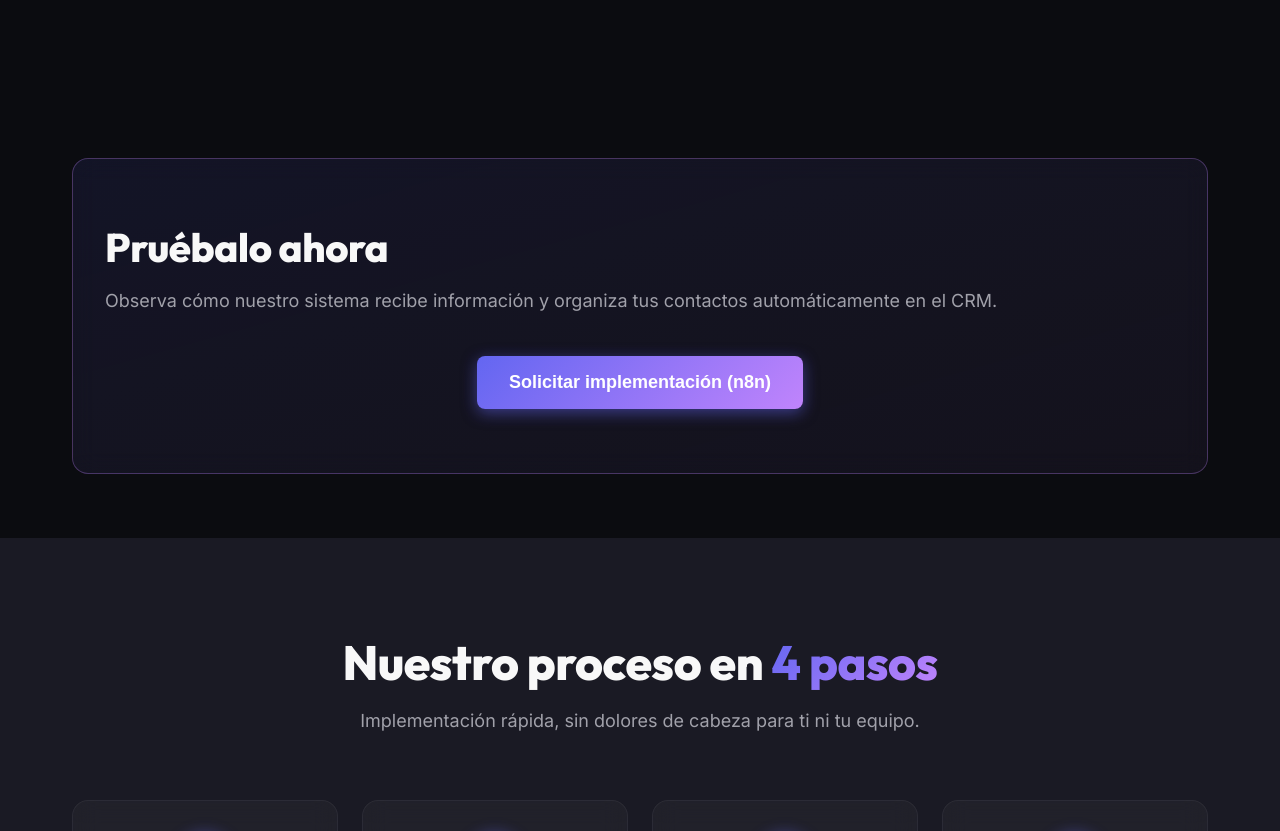
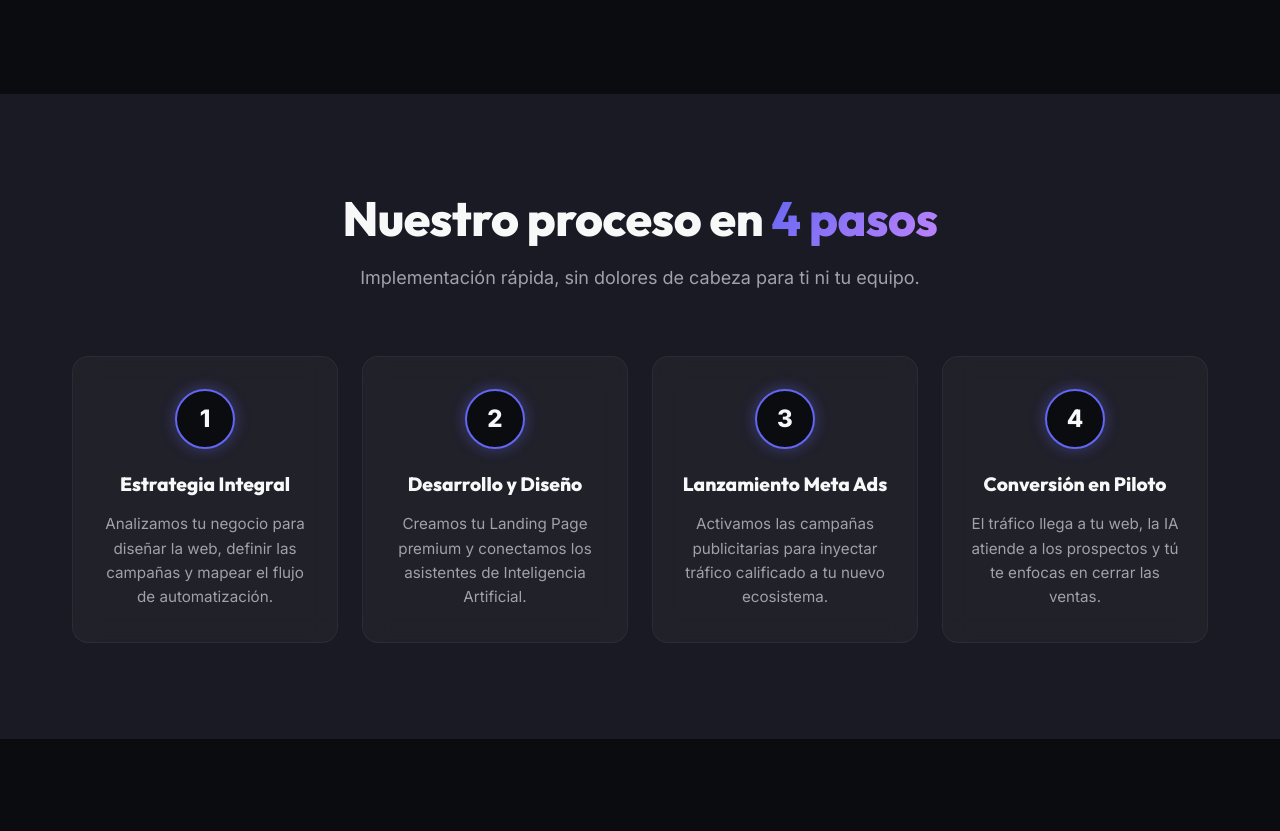
Before and after one commit to luk1311/AutoScale-agency, a React (Vite) app: page / in a window 1280 px wide. Shown: the part 4609-5440 px from the top of the page. Built offline with nearby package versions, Linux system fonts and the light colour scheme; no server answers.

Commit message:
style: Completely remove Demo section

```diff
--- a/src/components/Landing.jsx
+++ b/src/components/Landing.jsx
@@ -5,7 +5,6 @@ import PainPoints from './PainPoints';
 import Solution from './Solution';
 import Comparison from './Comparison';
 import TechStack from './TechStack';
-import Demo from './Demo';
 import Process from './Process';
 import UseCases from './UseCases';
 import FAQ from './FAQ';
@@ -26,7 +25,6 @@ const Landing = () => {
       <Solution />
       <Comparison />
       <TechStack />
-      <Demo openModal={openModal} />
       <Process />
       <UseCases />
       <FAQ />
```
